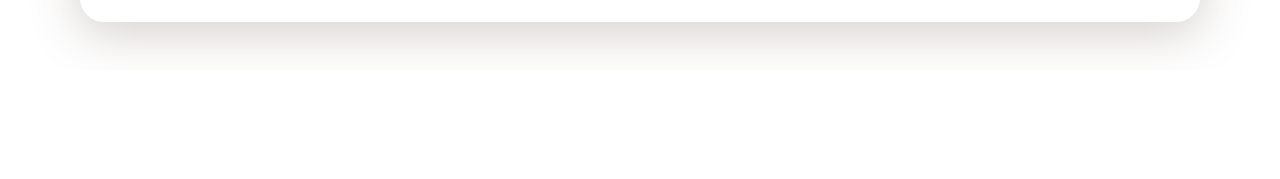
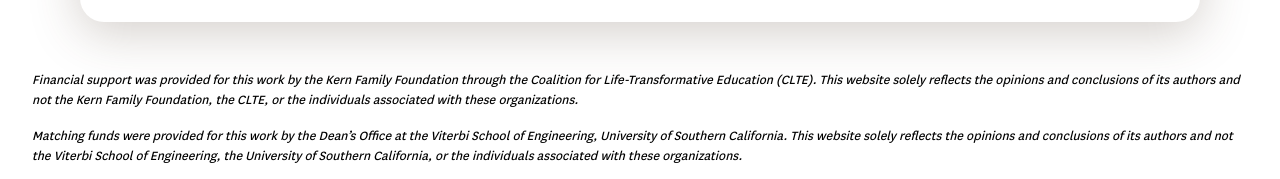
Before and after one commit to lunacd/vision-venture, a SvelteKit app: page / in a window 1280 px wide. Shown: the part 3786-3965 px from the top of the page. Before the commit the page ends 3856 px from the top, so only its background shows below. Built offline with nearby package versions, Linux system fonts and the light colour scheme; a web font is replaced by a local one.

Commit message:
Add statement of thanks

```diff
--- a/src/routes/+page.svelte
+++ b/src/routes/+page.svelte
@@ -146,6 +146,19 @@
 			)
 		]}
 	/>
+
+	<div class="thanks">
+		Financial support was provided for this work by the Kern Family Foundation through the Coalition
+		for Life-Transformative Education (CLTE). This website solely reflects the opinions and
+		conclusions of its authors and not the Kern Family Foundation, the CLTE, or the individuals
+		associated with these organizations.
+	</div>
+	<div class="thanks">
+		Matching funds were provided for this work by the Dean’s Office at the Viterbi School of
+		Engineering, University of Southern California. This website solely reflects the opinions and
+		conclusions of its authors and not the Viterbi School of Engineering, the University of Southern
+		California, or the individuals associated with these organizations.
+	</div>
 </Container>
 
 <style lang="postcss">
@@ -161,4 +174,8 @@
 			@apply w-full text-center;
 		}
 	}
+
+	.thanks {
+		@apply mb-4 text-sm italic;
+	}
 </style>
```
